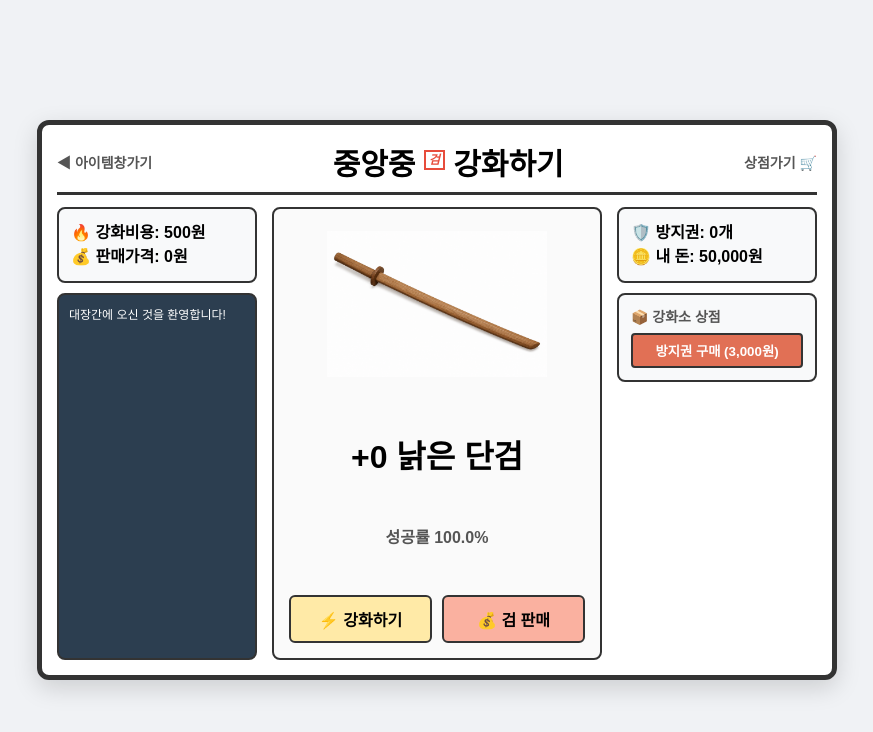
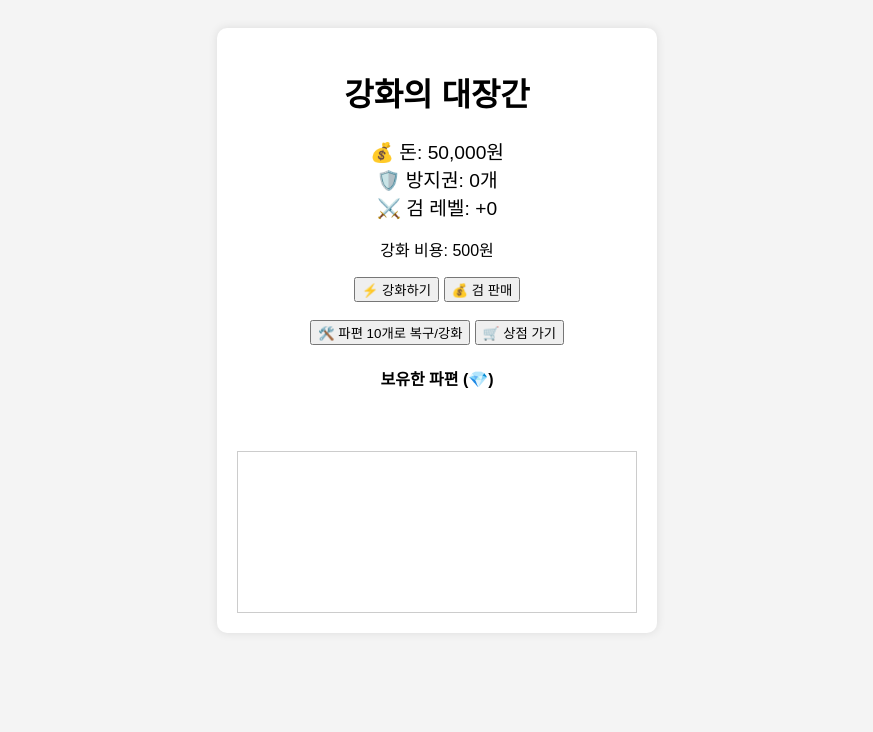
Before and after one commit to ansghk8511-bot/sword-game12, a plain HTML site: page index.html in a window 1280 px wide. Shown: the whole page, without its empty margins (203-1076 px from the left). Drawn offline with Linux system fonts and the light colour scheme.

Commit message:
Update index.html

```diff
--- a/index.html
+++ b/index.html
@@ -1,60 +1,49 @@
 <!DOCTYPE html>
 <html lang="ko">
-<head
-    <script async src="https://pagead2.googlesyndication.com/pagead/js/adsbygoogle.js?client=ca-pub-9195625627131922"
-     crossorigin="anonymous"></script>
+<head>
     <meta charset="UTF-8">
-    <meta name="viewport" content="width=device-width, initial-scale=1.0">
-    <title>중앙중 검 강화하기</title>
-    <link rel="stylesheet" href="style.css">
+    <title>교수님 학점 강화 게임</title>
+    <style>
+        body { font-family: sans-serif; text-align: center; background: #f4f4f4; padding: 20px; }
+        #game-screen, #shop-screen { background: white; padding: 20px; border-radius: 10px; max-width: 400px; margin: auto; box-shadow: 0 0 10px rgba(0,0,0,0.1); }
+        .stats { font-size: 1.2rem; margin: 10px 0; }
+        #game-log { height: 150px; overflow-y: scroll; border: 1px solid #ccc; margin-top: 10px; font-size: 0.9rem; text-align: left; padding: 5px; }
+        #fragment-list { display: flex; gap: 5px; flex-wrap: wrap; margin-top: 10px; min-height: 30px; }
+    </style>
 </head>
 <body>
-    <div id="game-container">
-        <div class="top-nav">
-            <span class="nav-link">◀ 아이템창가기</span>
-            <h1 class="main-title">중앙중 <span class="badge">검</span> 강화하기</h1>
-            <span class="nav-link">상점가기 🛒</span>
+
+    <div id="game-screen">
+        <h1>강화의 대장간</h1>
+        <div class="stats">
+            💰 돈: <span id="money">50,000</span>원<br>
+            🛡️ 방지권: <span id="shield-count">0</span>개<br>
+            ⚔️ 검 레벨: <span id="level-display">+0</span>
         </div>
 
-        <div class="main-layout">
-            <div class="side-panel left-panel">
-                <div class="info-box">
-                    <p>🔥 강화비용: <span id="upgrade-cost">0</span>원</p>
-                    <p>💰 판매가격: <span id="sell-price">0</span>원</p>
-                </div>
-                <div class="log-box">
-                    <div id="game-log">대장간에 오신 것을 환영합니다!</div>
-                </div>
-            </div>
+        <p>강화 비용: <span id="upgrade-cost">500</span>원</p>
+        <p id="shield-req" style="color: red; font-size: 0.8rem;"></p>
 
-            <div class="center-panel">
-                <div class="sword-wrapper">
-                    <img id="sword-img" src="bokgeom.png" alt="검 이미지">
-                </div>
-                <div class="sword-info">
-                    <span id="level-display">+0</span>
-                    <span id="sword-display">낡은 단검</span>
-                </div>
-                <div class="rate-display">
-                    성공률 <span id="success-rate">100</span>%
-                </div>
-                <div class="action-buttons">
-                    <button id="btn-upgrade" onclick="upgradeSword()">⚡ 강화하기</button>
-                    <button id="btn-sell" onclick="sellSword()">💰 검 판매</button>
-                </div>
-            </div>
+        <button onclick="upgradeSword()">⚡ 강화하기</button>
+        <button onclick="sellSword()">💰 검 판매</button>
+        <br><br>
+        <button onclick="combineFragments()">🛠️ 파편 10개로 복구/강화</button>
+        <button onclick="goToShop()">🛒 상점 가기</button>
 
-            <div class="side-panel right-panel">
-                <div class="status-box">
-                    <p>🛡️ 방지권: <span id="shield-count">0</span>개</p>
-                    <p>🪙 내 돈: <span id="money">0</span>원</p>
-                </div>
-                <div class="shop-box">
-                    <p class="shop-title">📦 강화소 상점</p>
-                    <button id="btn-buy-shield" onclick="buyShield()">방지권 구매 (3,000원)</button>
-                </div>
-            </div>
+        <div id="fragment-inventory" style="margin-top: 20px;">
+            <h4>보유한 파편 (💎)</h4>
+            <div id="fragment-list"></div>
         </div>
+
+        <div id="game-log"></div>
+    </div>
+
+    <div id="shop-screen" style="display: none;">
+        <h2>🛒 강화 상점</h2>
+        <p>방지권 개당 5,000원</p>
+        <button onclick="buyShield()">🛡️ 방지권 구매</button>
+        <br><br>
+        <button onclick="goToGame()">🔙 대장간으로 돌아가기</button>
     </div>
 
     <script src="script.js"></script>
```
